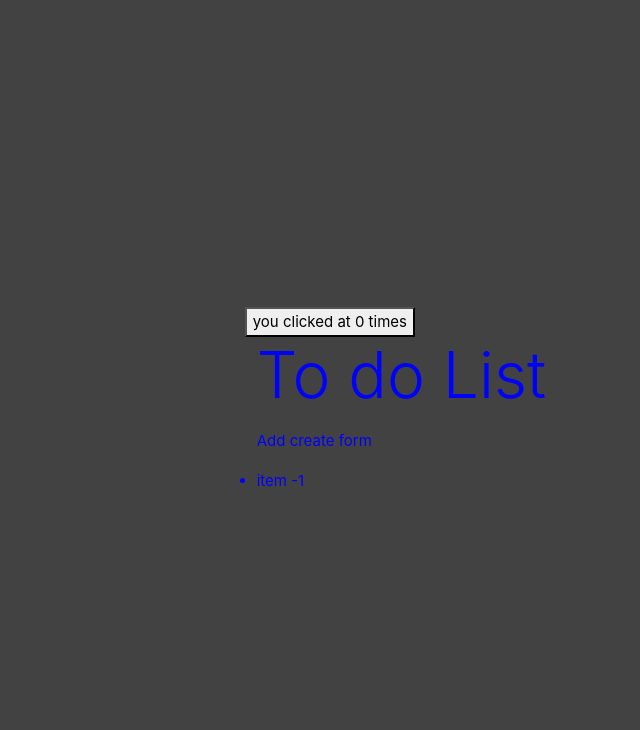
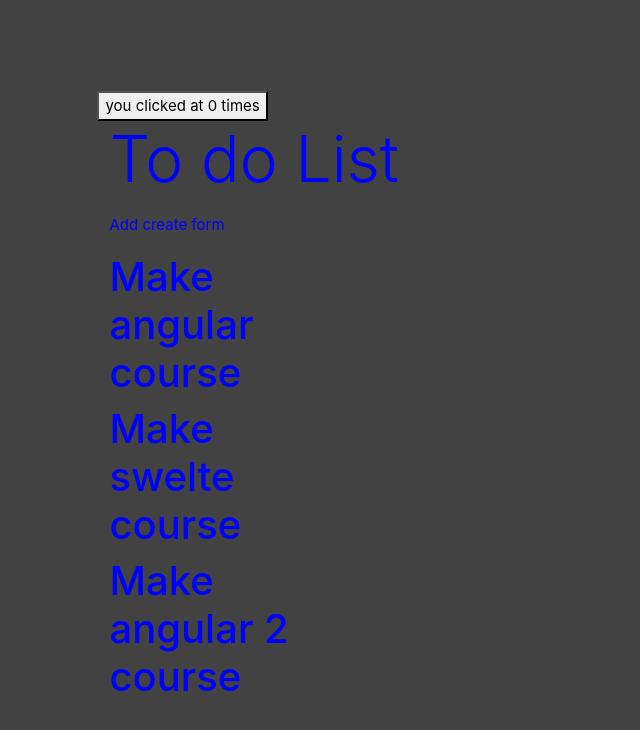
Before and after one commit to akumarkk/WebFW, a Vue app in the folder Vue/apps/counter/counter/: page / in a window 1280 px wide. Shown: the top 730 px of the page, without its empty margins (82-722 px from the left). Built offline with nearby package versions, Linux system fonts and the light colour scheme.

Commit message:
vue props

```diff
--- a/Vue/apps/counter/counter/index.html
+++ b/Vue/apps/counter/counter/index.html
@@ -4,6 +4,7 @@
     <meta charset="UTF-8">
     <link rel="icon" href="/favicon.ico">
     <link rel="stylesheet" href="https://cdn.jsdelivr.net/npm/bootstrap@5.3.3/dist/css/bootstrap.min.css" integrity="sha384-QWTKZyjpPEjISv5WaRU9OFeRpok6YctnYmDr5pNlyT2bRjXh0JMhjY6hW+ALEwIH" crossorigin="anonymous">
+    <script src="https://cdn.jsdelivr.net/npm/bootstrap@5.3.3/dist/js/bootstrap.min.js" integrity="sha384-0pUGZvbkm6XF6gxjEnlmuGrJXVbNuzT9qBBavbLwCsOGabYfZo0T0to5eqruptLy" crossorigin="anonymous"></script>
     <link rel="stylesheet" href="https://cdnjs.cloudflare.com/ajax/libs/font-awesome/6.7.1/css/all.min.css" integrity="sha512-5Hs3dF2AEPkpNAR7UiOHba+lRSJNeM2ECkwxUIxC1Q/FLycGTbNapWXB4tP889k5T5Ju8fs4b1P5z/iB4nMfSQ==" crossorigin="anonymous" referrerpolicy="no-referrer" />
     <meta name="viewport" content="width=device-width, initial-scale=1.0">
     <title>Vite App</title>
--- /dev/null
+++ b/Vue/apps/counter/counter/src/components/ListItem.vue
@@ -0,0 +1,26 @@
+<template>
+    <h1>{{ todo.todo }} </h1>
+
+</template>
+<script>
+
+export default {
+    props: {
+        todoitem: String,
+    // completed: Boolean,
+    todo: {
+      type: Object
+    }
+    }
+
+}
+
+
+</script>
+
+<style scoped>
+.completed {
+    text-decoration: line-through;
+}
+
+</style>
--- a/Vue/apps/counter/counter/src/components/TodoList.vue
+++ b/Vue/apps/counter/counter/src/components/TodoList.vue
@@ -10,9 +10,11 @@
     </div>
 
     <div class="row">
-      <div class="col-12">
+      <div class="col-12 col-lg-6">
         <ul class="list-group">
-          <li>item -1</li>
+          <!-- :todo = "todo" -->
+          <!-- <li v-for="(todo, index) in todos" :key="index"> {{ todo.todo }} </li> -->
+          <ListItem v-for="(todo, index) in todos" :key="index" :todo = "todo" :todoitem="todo.todo" :completed="todo.completed"/>
         </ul>
       </div>
     </div>
@@ -20,7 +22,10 @@
 </template>
 
 <script>
+import ListItem from './ListItem.vue'
 export default {
+  //
+  components: {ListItem},
   data() {
     return {
       todos: [
```
